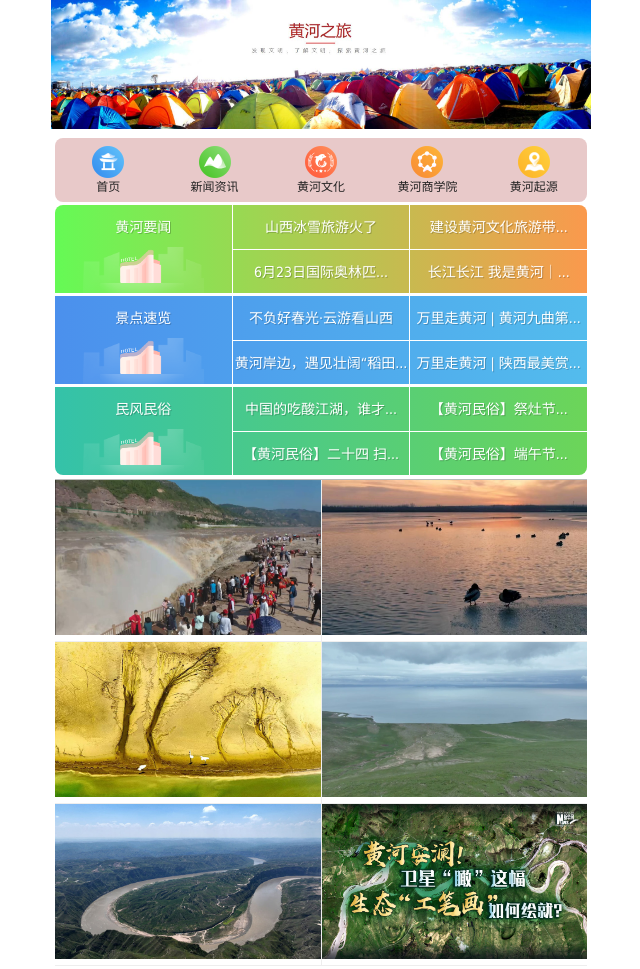
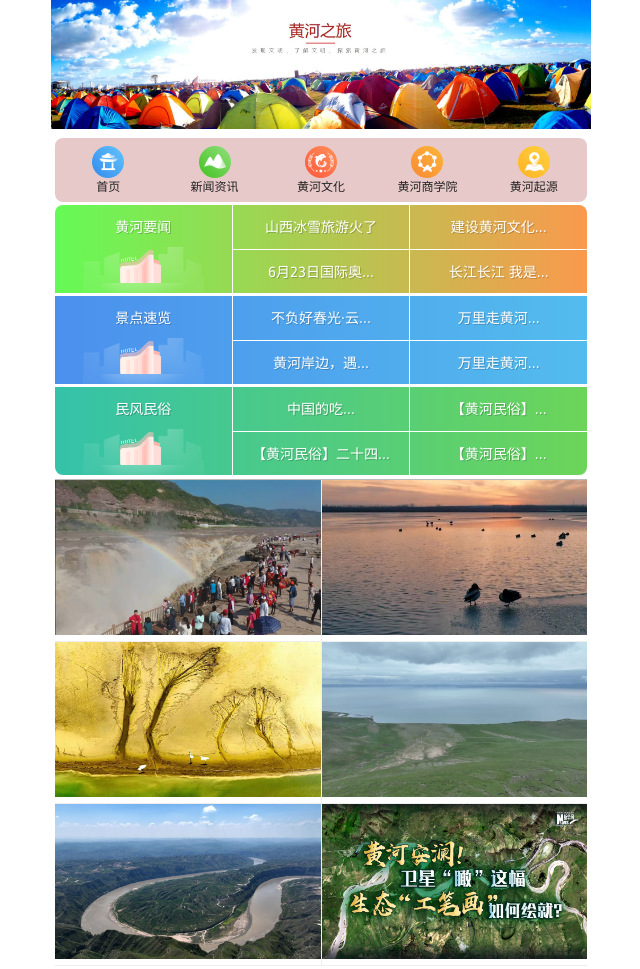
Before and after one commit to yinqiang0704/re01-one, a plain HTML site: page index.html in a window 1280 px wide. Shown: the whole page, without its empty margins (319-959 px from the left). Drawn offline with Linux system fonts and the light colour scheme.

Commit message:
Update index.html

```diff
--- a/index.html
+++ b/index.html
@@ -55,11 +55,11 @@
             </div>
             <div class="nav-items">
                 <a href="H5/1.html">山西冰雪旅游火了</a>
-                <a href="H5/2.html">6月23日国际奥林匹...</a>
+                <a href="H5/2.html">6月23日国际奥...</a>
             </div>
             <div class="nav-items">
-                <a href="H5/3.html">建设黄河文化旅游带...</a>
-                <a href="H5/4.html"> 长江长江 我是黄河｜...</a>
+                <a href="H5/3.html">建设黄河文化...</a>
+                <a href="H5/4.html"> 长江长江 我是...</a>
             </div>
         </div>
         <div class="nav-common">
@@ -67,12 +67,12 @@
                 <a href="#">景点速览</a>
             </div>
             <div class="nav-items">
-                <a href="H5/5.html">不负好春光·云游看山西</a>
-                <a href="H5/6.html">黄河岸边，遇见壮阔“稻田...</a>
+                <a href="H5/5.html">不负好春光·云...</a>
+                <a href="H5/6.html">黄河岸边，遇...</a>
             </div>
             <div class="nav-items">
-                <a href="H5/7.html">万里走黄河 | 黄河九曲第...</a>
-                <a href="H5/8.html">万里走黄河 | 陕西最美赏...</a>
+                <a href="H5/7.html">万里走黄河...</a>
+                <a href="H5/8.html">万里走黄河...</a>
             </div>
         </div>
         <div class="nav-common">
@@ -80,14 +80,14 @@
                 <a href="#">民风民俗</a>
             </div>
             <div class="nav-items">
-                <a href="H5/9.html">中国的吃酸江湖，谁才...
+                <a href="H5/9.html">中国的吃...
                 </a>
                 <a href="H5/11.html">
-                    【黄河民俗】二十四 扫...</a>
+                    【黄河民俗】二十四...</a>
             </div>
             <div class="nav-items">
-                <a href="H5/10.html">【黄河民俗】祭灶节...</a>
-                <a href="H5/12.html">【黄河民俗】端午节...</a>
+                <a href="H5/10.html">【黄河民俗】...</a>
+                <a href="H5/12.html">【黄河民俗】...</a>
             </div>
         </div>
 
```
